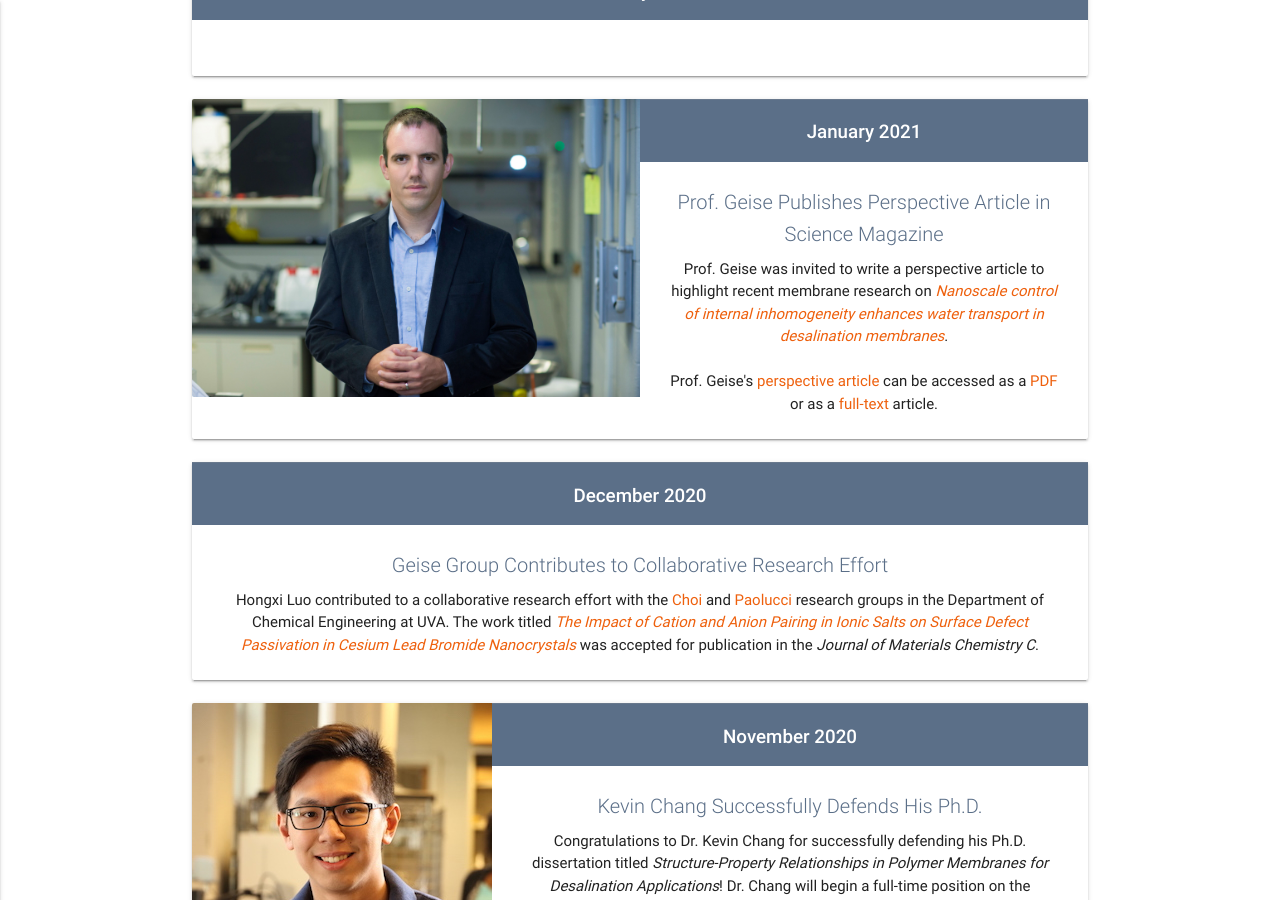
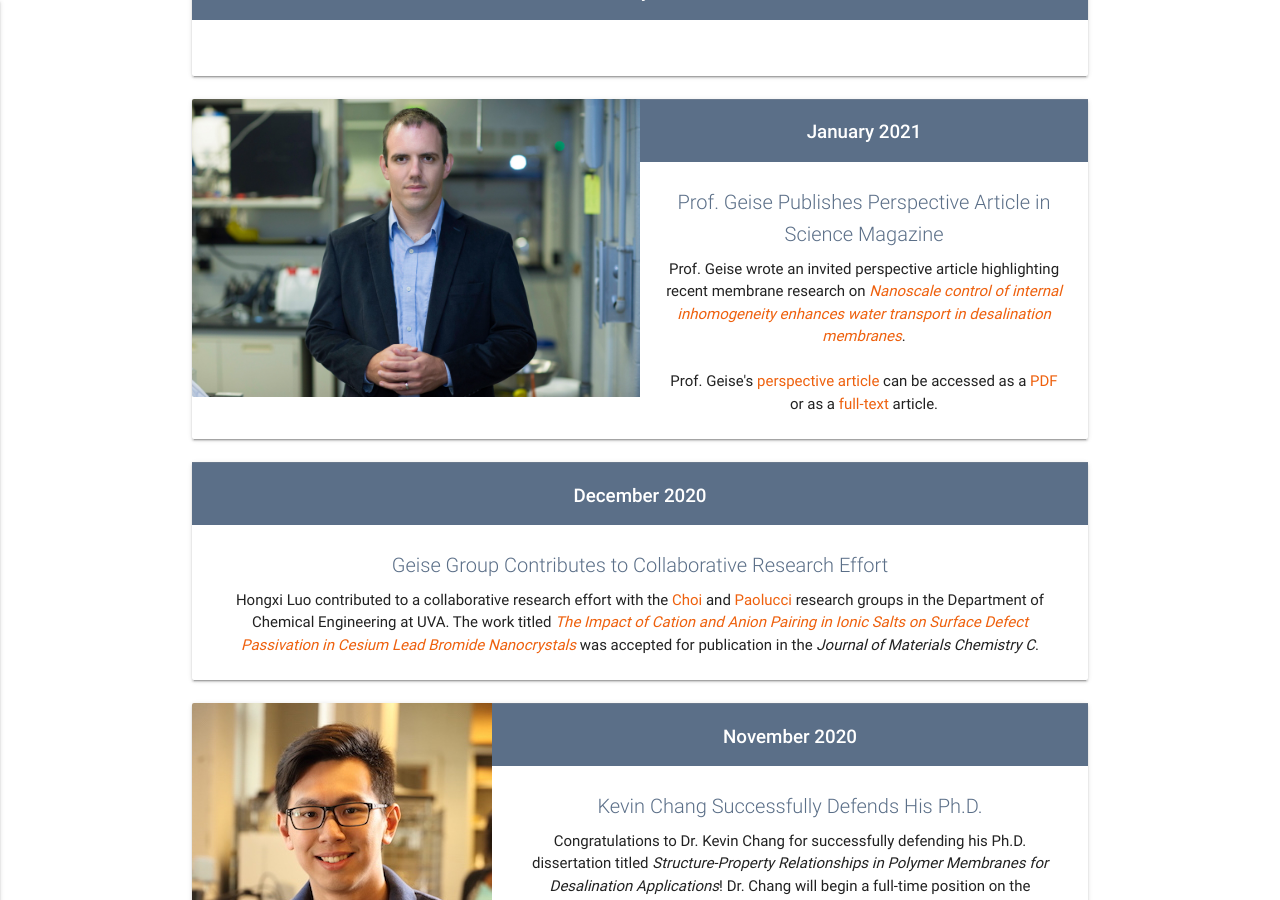
Before and after one commit to geisegroup/geisegroup.github.io, a Jekyll site: the page built from index.md, in a window 1280 px wide and 900 px high, scrolled down 2409 px. Built offline with Jekyll 4.4.1, drawn with Linux system fonts in a browser that asks for light colours; nearby versions of some CDN libraries.

Commit message:
Update 21_perspective.html

```diff
--- a/_newsItems/21_perspective.html
+++ b/_newsItems/21_perspective.html
@@ -2,6 +2,6 @@
 date: 2021-1-1
 year: 2021
 title: Prof. Geise Publishes Perspective Article in Science Magazine
-text: Prof. Geise was invited to write a perspective article to highlight recent membrane research on <em><a href="https://science.sciencemag.org/content/371/6524/72" target="_blank" rel="noopener">Nanoscale control of internal inhomogeneity enhances water transport in desalination membranes</a></em>.<br><br>Prof. Geise's <a href="http://science.sciencemag.org/cgi/content/summary/371/6524/31?ijkey=HNBKYgvKfSdMc&keytype=ref&siteid=sci" target="_blank" rel="noopener">perspective article</a> can be accessed as a <a href="http://science.sciencemag.org/cgi/rapidpdf/371/6524/31?ijkey=HNBKYgvKfSdMc&keytype=ref&siteid=sci" target="_blank" rel="noopener">PDF</a> or as a <a href="http://science.sciencemag.org/cgi/content/full/371/6524/31?ijkey=HNBKYgvKfSdMc&keytype=ref&siteid=sci" target="_blank" rel="noopener">full-text</a> article.
+text: Prof. Geise wrote an invited perspective article highlighting recent membrane research on <em><a href="https://science.sciencemag.org/content/371/6524/72" target="_blank" rel="noopener">Nanoscale control of internal inhomogeneity enhances water transport in desalination membranes</a></em>.<br><br>Prof. Geise's <a href="http://science.sciencemag.org/cgi/content/summary/371/6524/31?ijkey=HNBKYgvKfSdMc&keytype=ref&siteid=sci" target="_blank" rel="noopener">perspective article</a> can be accessed as a <a href="http://science.sciencemag.org/cgi/rapidpdf/371/6524/31?ijkey=HNBKYgvKfSdMc&keytype=ref&siteid=sci" target="_blank" rel="noopener">PDF</a> or as a <a href="http://science.sciencemag.org/cgi/content/full/371/6524/31?ijkey=HNBKYgvKfSdMc&keytype=ref&siteid=sci" target="_blank" rel="noopener">full-text</a> article.
 image: geise.jpg
 ---
```
